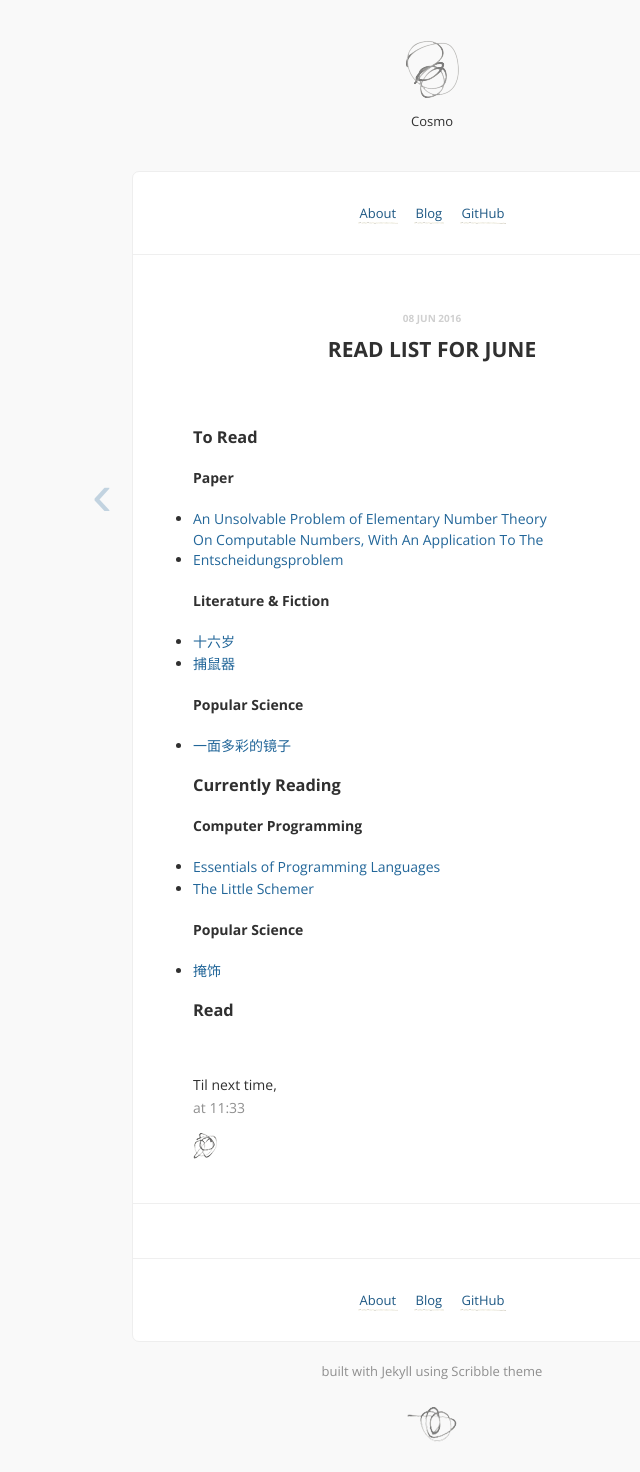
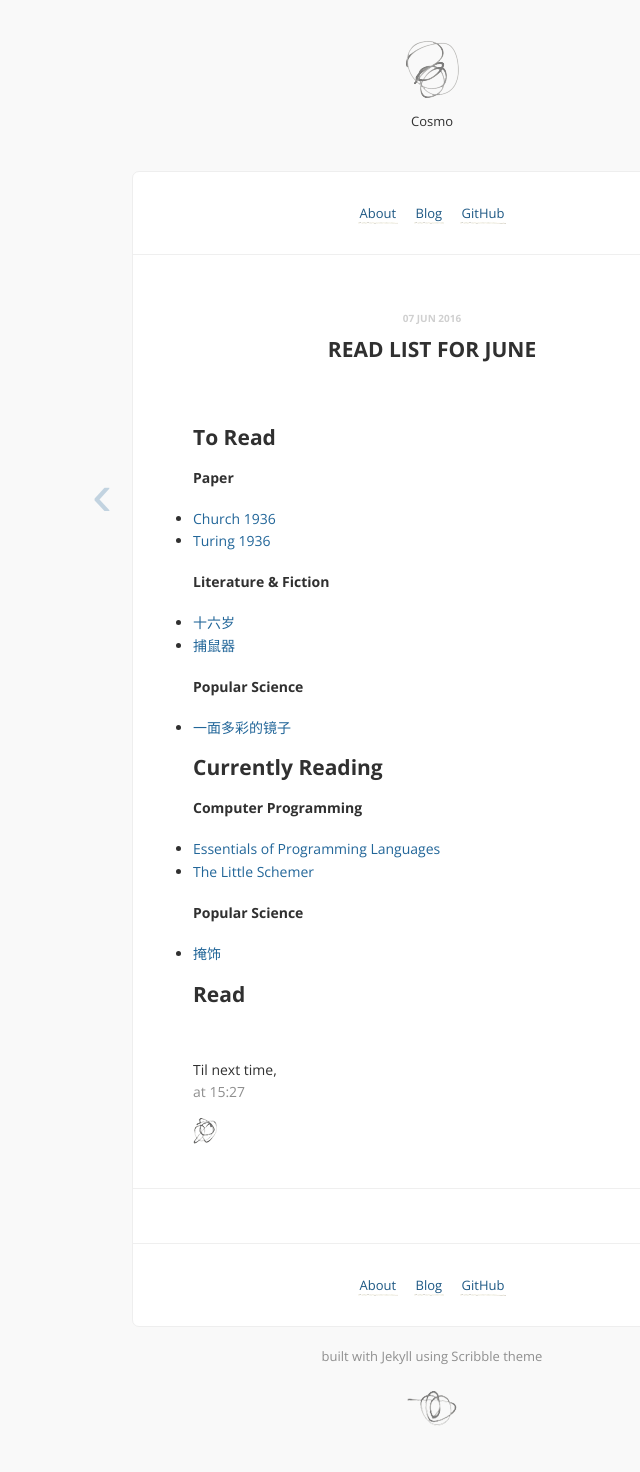
Before and after one commit to cosmomapanje/cosmoblog, a Jekyll site: the page built from _posts/2016-06-08-read-list-for-june.md, in a window 1280 px wide. Shown: the whole page, without its empty margins (208-848 px from the left). Built offline with Jekyll 4.4.1, drawn with Linux system fonts in a browser that asks for light colours; Markdown is read by kramdown in place of the engine named in the settings; comment, search, counter and statistics services are not loaded.

Commit message:
post new read list for june

```diff
--- a/_posts/2016-06-08-read-list-for-june.md
+++ b/_posts/2016-06-08-read-list-for-june.md
@@ -1,14 +1,14 @@
 ---
 layout: post
 title: Read List for June
-date: 2016-06-08 11:33:46
+date: 2016-06-07 15:27:31
 disqus: y
 ---
 
-### To Read
+## To Read
 #### Paper
-* [An Unsolvable Problem of Elementary Number Theory](https://www.ics.uci.edu/~lopes/teaching/inf212W12/readings/church.pdf)
-* [On Computable Numbers, With An Application To The Entscheidungsproblem](https://www.cs.virginia.edu/~robins/Turing_Paper_1936.pdf)
+* [Church 1936](https://www.ics.uci.edu/~lopes/teaching/inf213W12/readings/church.pdf)
+* [Turing 1936](https://www.cs.virginia.edu/~robins/Turing_Paper_1936.pdf)
 
 #### Literature & Fiction
 * [十六岁](https://book.douban.com/subject/5340645/)
@@ -17,7 +17,7 @@ disqus: y
 #### Popular Science
 * [一面多彩的镜子](https://book.douban.com/subject/25981522/)
 
-### Currently Reading
+## Currently Reading
 #### Computer Programming
 * [Essentials of Programming Languages](https://book.douban.com/subject/3136252/)
 * [The Little Schemer](https://book.douban.com/subject/1632977/)
@@ -25,4 +25,4 @@ disqus: y
 #### Popular Science
 * [掩饰](https://book.douban.com/subject/26699004/)
 
-### Read
+## Read
```
